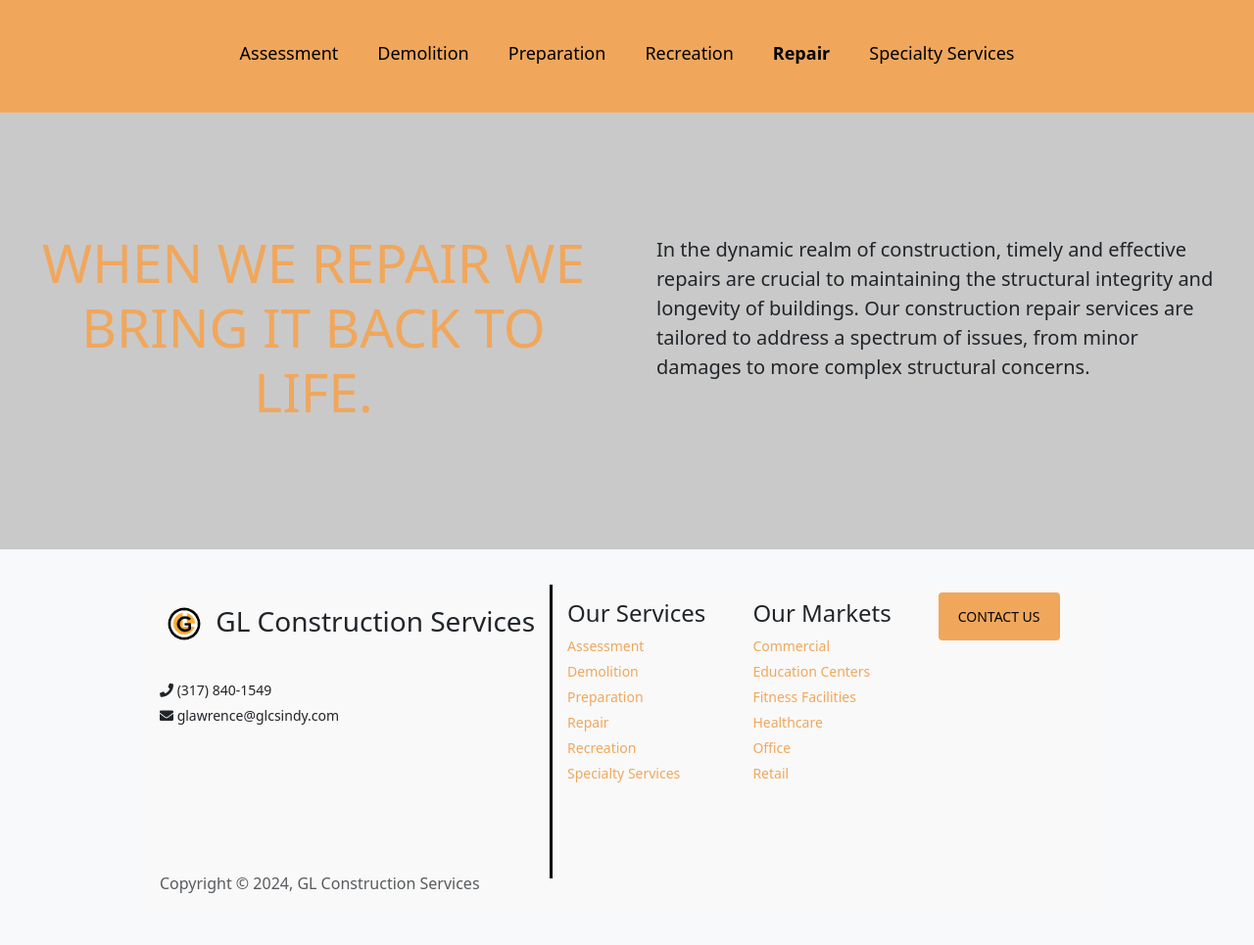
After one commit to kamgreenwald/Gregs-Website, a Flask app: page /our_services/repair/ in a window 1280 px wide. The commit adds this page. Shown: the part 654-1619 px from the top of the page at 98% size. Run offline with Flask 2, Linux system fonts and the light colour scheme.

Commit message:
JAN18 WORK DONE

```diff
--- a/flaskapp/app.py
+++ b/flaskapp/app.py
@@ -56,3 +56,33 @@ def our_services_specialty_services():
 def our_markets():
     """function to render the our_markets.html template"""
     return render_template("our_markets.html")
+
+@app.route("/our_markets/commercial/")
+def our_markets_commercial():
+    """function to render the commercial.html template"""
+    return render_template("commercial.html")
+
+@app.route("/our_markets/education_centers/")
+def our_markets_education_centers():
+    """function to render the education_centers.html template"""
+    return render_template("education_centers.html")
+
+@app.route("/our_markets/fitness_facilities/")
+def our_markets_fitness_facilities():
+    """function to render the fitness_facilities.html template"""
+    return render_template("fitness_facilities.html")
+
+@app.route("/our_markets/healthcare/")
+def our_markets_healthcare():
+    """function to render the healthcare.html template"""
+    return render_template("healthcare.html")
+
+@app.route("/our_markets/office/")
+def our_markets_office():
+    """function to render the office.html template"""
+    return render_template("office.html")
+
+@app.route("/our_markets/retail/")
+def our_markets_retail():
+    """function to render the retail.html template"""
+    return render_template("retail.html")
--- a/flaskapp/templates/assessment.html
+++ b/flaskapp/templates/assessment.html
@@ -54,8 +54,8 @@
   <a href="{{ url_for('our_services_demolition') }}">Demolition</a>
   <a href="{{ url_for('our_services_preparation') }}">Preparation</a>
   <a href="{{ url_for('our_services_recreation') }}">Recreation</a>
-  <a href="{{ url_for('index') }}">Repair</a>
-  <a href="{{ url_for('index') }}">Specialty Services</a>
+  <a href="{{ url_for('our_services_repair') }}">Repair</a>
+  <a href="{{ url_for('our_services_specialty_services') }}">Specialty Services</a>
 </div>
 <div style="width: 100%; text-align: center; background-color: #c9c9c9; border-top: 6px solid #F0A75C; padding: 40px 0;">
     <div style="width: 50%; float: left; color: #F0A75C; padding: 80px 20px;">
--- a/flaskapp/templates/base.html
+++ b/flaskapp/templates/base.html
@@ -54,6 +54,20 @@
     .nav-link:hover {
         text-decoration: underline;
     }
+    .dropdown-link:hover {
+    color: #F0A75C;
+    background-color: #040404;
+    border-radius: 4px;
+    padding: 8px 16px;
+    transition: background-color 0.3s ease, color 0.3s ease;
+}
+.navbar-nav li:hover .dropdown-menu {
+    display: block;
+    background-color: #E9ECEF;
+}
+.navbar-nav .dropdown-menu {
+    display: none;
+}
 </style>
 
 <body class="d-flex flex-column h-100" style="background-color: #e9ecef">
@@ -71,24 +85,32 @@
                 <div class="collapse navbar-collapse" id="navbarCollapse">
                     <ul class="navbar-nav ms-auto mb-2 mb-md-0">
                         <li class="nav-item">
-                            <a class="nav-link" href={{ url_for('our_story') }} style="color: #F0A75C;">Our Story</a>
+                            <a class="nav-link" href="{{ url_for('our_story') }}" style="color: #F0A75C;">Our Story</a>
                         </li>
-                        <li class="nav-item dropdown" id="servicesDropdown"> <!-- Dropdown added with hover effect -->
-                            <a class="nav-link" href={{ url_for('our_services') }} style="color: #F0A75C;">Our Services</a>
+                        <li class="nav-item dropdown" id="servicesDropdown">
+                            <a class="nav-link" href="{{ url_for('our_services') }}" style="color: #F0A75C;">Our Services</a>
                             <ul class="dropdown-menu" aria-labelledby="servicesDropdown">
-                                <li><a class="dropdown-item" href="{{ url_for('our_services_assessment') }}">Assessment</a></li>
-                                <li><a class="dropdown-item" href="{{ url_for('our_services_demolition') }}">Demolition</a></li>
-                                <li><a class="dropdown-item" href="{{ url_for('our_markets') }}">Preparation</a></li>
-                                <li><a class="dropdown-item" href="{{ url_for('our_markets') }}">Repair</a></li>
-                                <li><a class="dropdown-item" href="{{ url_for('our_markets') }}">Recreation</a></li>
-                                <li><a class="dropdown-item" href="{{ url_for('our_markets') }}">Specialty Services</a></li>
+                                <li><a class="dropdown-item dropdown-link" href="{{ url_for('our_services_assessment') }}">Assessment</a></li>
+                                <li><a class="dropdown-item dropdown-link" href="{{ url_for('our_services_demolition') }}">Demolition</a></li>
+                                <li><a class="dropdown-item dropdown-link" href="{{ url_for('our_services_preparation') }}">Preparation</a></li>
+                                <li><a class="dropdown-item dropdown-link" href="{{ url_for('our_services_recreation') }}">Recreation</a></li>
+                                <li><a class="dropdown-item dropdown-link" href="{{ url_for('our_services_repair') }}">Repair</a></li>
+                                <li><a class="dropdown-item dropdown-link" href="{{ url_for('our_services_specialty_services') }}">Specialty Services</a></li>
+                            </ul>
+                        </li>
+                        <li class="nav-item dropdown" id="servicesDropdown">
+                            <a class="nav-link" href="{{ url_for('our_markets') }}" style="color: #F0A75C;">Our Markets</a>
+                            <ul class="dropdown-menu" aria-labelledby="servicesDropdown">
+                                <li><a class="dropdown-item dropdown-link" href="{{ url_for('index') }}">Commercial</a></li>
+                                <li><a class="dropdown-item dropdown-link" href="{{ url_for('index') }}">Education Centers</a></li>
+                                <li><a class="dropdown-item dropdown-link" href="{{ url_for('index') }}">Fitness Facilities</a></li>
+                                <li><a class="dropdown-item dropdown-link" href="{{ url_for('index') }}">Healthcare</a></li>
+                                <li><a class="dropdown-item dropdown-link" href="{{ url_for('index') }}">Office</a></li>
+                                <li><a class="dropdown-item dropdown-link" href="{{ url_for('index') }}">Retail</a></li>
                             </ul>
                         </li>
                         <li class="nav-item">
-                            <a class="nav-link" href={{ url_for('our_markets') }} style="color: #F0A75C;">Our Markets</a>
-                        </li>
-                        <li class="nav-item">
-                            <a class="nav-link" href={{ url_for('contact') }} style="color: #F0A75C;">Contact Us</a>
+                            <a class="nav-link" href="{{ url_for('contact') }}" style="color: #F0A75C;">Contact Us</a>
                         </li>
                     </ul>
                 </div>
@@ -156,11 +178,12 @@
     var navLinks = document.querySelectorAll("nav a");
 
     navLinks.forEach(function(link) {
-            if (link.href === currentLocation) {
+        if (link.href === currentLocation || link.parentElement.classList.contains("dropdown-item") && link.parentElement.classList.contains("current")) {
             link.classList.add("current");
         }
     });
 });
+;
     </script>
 </body>
 </html>
--- a/flaskapp/templates/demolition.html
+++ b/flaskapp/templates/demolition.html
@@ -54,12 +54,12 @@
   <strong><a href="{{ url_for('our_services_demolition') }}">Demolition</a></strong>
   <a href="{{ url_for('our_services_preparation') }}">Preparation</a>
   <a href="{{ url_for('our_services_recreation') }}">Recreation</a>
-  <a href="{{ url_for('index') }}">Repair</a>
-  <a href="{{ url_for('index') }}">Specialty Services</a>
+  <a href="{{ url_for('our_services_repair') }}">Repair</a>
+  <a href="{{ url_for('our_services_specialty_services') }}">Specialty Services</a>
 </div>
 <div style="width: 100%; text-align: center; background-color: #c9c9c9; border-top: 6px solid #F0A75C; padding: 40px 0;">
     <div style="width: 50%; float: left; color: #F0A75C; padding: 80px 20px;">
-        <h3 style="font-size: 55px;">THERE IS NO RECREATION WITHOUT DEMOLITION.</h3>
+        <h3 style="font-size: 55px;">THERE IS NO CREATION WITHOUT DEMOLITION.</h3>
     </div>
     <div style="width: 50%; float: left; padding: 90px 30px; display: flex; flex-direction: column; align-items: center; text-align: left;">
         <p style="font-size: 20px;">
--- a/flaskapp/templates/our_services.html
+++ b/flaskapp/templates/our_services.html
@@ -54,8 +54,8 @@
   <a href="{{ url_for('our_services_demolition') }}">Demolition</a>
   <a href="{{ url_for('our_services_preparation') }}">Preparation</a>
   <a href="{{ url_for('our_services_recreation') }}">Recreation</a>
-  <a href="{{ url_for('index') }}">Repair</a>
-  <a href="{{ url_for('index') }}">Specialty Services</a>
+  <a href="{{ url_for('our_services_repair') }}">Repair</a>
+  <a href="{{ url_for('our_services_specialty_services') }}">Specialty Services</a>
 </div>
 <div style="width: 100%; text-align: center; background-color: #c9c9c9; border-top: 6px solid #F0A75C; padding: 40px 0;">
     <div style="width: 50%; float: left; color: #F0A75C; padding: 80px 20px;">
--- a/flaskapp/templates/preparation.html
+++ b/flaskapp/templates/preparation.html
@@ -54,8 +54,8 @@
   <a href="{{ url_for('our_services_demolition') }}">Demolition</a>
   <strong><a href="{{ url_for('our_services_preparation') }}">Preparation</a></strong>
   <a href="{{ url_for('our_services_recreation') }}">Recreation</a>
-  <a href="{{ url_for('index') }}">Repair</a>
-  <a href="{{ url_for('index') }}">Specialty Services</a>
+  <a href="{{ url_for('our_services_repair') }}">Repair</a>
+  <a href="{{ url_for('our_services_specialty_services') }}">Specialty Services</a>
 </div>
 <div style="width: 100%; text-align: center; background-color: #c9c9c9; border-top: 6px solid #F0A75C; padding: 40px 0;">
     <div style="width: 50%; float: left; color: #F0A75C; padding: 80px 20px;">
--- a/flaskapp/templates/recreation.html
+++ b/flaskapp/templates/recreation.html
@@ -54,8 +54,8 @@
   <a href="{{ url_for('our_services_demolition') }}">Demolition</a>
   <a href="{{ url_for('our_services_preparation') }}">Preparation</a>
   <strong><a href="{{ url_for('our_services_recreation') }}">Recreation</a></strong>
-  <a href="{{ url_for('index') }}">Repair</a>
-  <a href="{{ url_for('index') }}">Specialty Services</a>
+  <a href="{{ url_for('our_services_repair') }}">Repair</a>
+  <a href="{{ url_for('our_services_specialty_services') }}">Specialty Services</a>
 </div>
 <div style="width: 100%; text-align: center; background-color: #c9c9c9; border-top: 6px solid #F0A75C; padding: 40px 0;">
     <div style="width: 50%; float: left; color: #F0A75C; padding: 80px 20px;">
--- /dev/null
+++ b/flaskapp/templates/repair.html
@@ -0,0 +1,74 @@
+{% extends "base.html" %}
+
+{% block title %}Our Services | Repair{% endblock %}
+
+{% block content %}
+<div>
+  <h1 class="display-4 text-center">Repair</h1>
+</div>
+<style>
+    .styled-hr {
+        border: none;
+        height: 2px;
+        background-color: #000;
+        border-color: #000;
+    }
+  .dual-image-container {
+    display: flex;
+    justify-content: space-between;
+    width: 100%;
+    overflow: hidden;
+  }
+
+  .dual-img {
+    width: 50%; /* Adjust the width as needed */
+    height: auto;
+    border-top: 2px solid #000;
+    border-right: 2px solid #000;
+  }
+  .dual-img2 {
+    width: 50%; /* Adjust the width as needed */
+    height: auto;
+    border-top: 2px solid #000;
+  }
+  .thick-bar {
+    width: 100%;
+    height: 110px;
+    background-color: #F0A75C;
+    display: flex;
+    justify-content: center;
+    align-items: center;
+  }
+
+  .thick-bar a {
+    color: #000;
+    text-decoration: none;
+    margin: 0 20px;
+    font-size: 18px;
+  }
+  .thick-bar a:hover {
+    color: #FFF;
+  }
+</style>
+<div class="dual-image-container">
+  <img class="dual-img" src="{{ url_for('static', filename='images/side1.png') }}" alt="FRAME1">
+  <img class="dual-img2" src="{{ url_for('static', filename='images/side2.png') }}" alt="FRAME2">
+</div>
+<div class="thick-bar">
+  <a href="{{ url_for('our_services_assessment') }}">Assessment</a>
+  <a href="{{ url_for('our_services_demolition') }}">Demolition</a>
+  <a href="{{ url_for('our_services_preparation') }}">Preparation</a>
+  <a href="{{ url_for('our_services_recreation') }}">Recreation</a>
+  <strong><a href="{{ url_for('our_services_repair') }}">Repair</a></strong>
+  <a href="{{ url_for('our_services_specialty_services') }}">Specialty Services</a>
+</div>
+<div style="width: 100%; text-align: center; background-color: #c9c9c9; border-top: 6px solid #F0A75C; padding: 40px 0;">
+    <div style="width: 50%; float: left; color: #F0A75C; padding: 80px 20px;">
+        <h3 style="font-size: 55px;">WHEN WE REPAIR WE BRING IT BACK TO LIFE.</h3>
+    </div>
+    <div style="width: 50%; float: left; padding: 85px 30px; display: flex; flex-direction: column; align-items: center; text-align: left;">
+        <p style="font-size: 20px;">In the dynamic realm of construction, timely and effective repairs are crucial to maintaining the structural integrity and longevity of buildings. Our construction repair services are tailored to address a spectrum of issues, from minor damages to more complex structural concerns.</p>
+    </div>
+    <div style="clear: both;"></div>
+</div>
+{% endblock %}
```
Also changed, not shown: flaskapp/templates/specialty_services.html (added, +69 -0 lines), 3 other files. Lines whose indentation alone changed are shown as unchanged.
